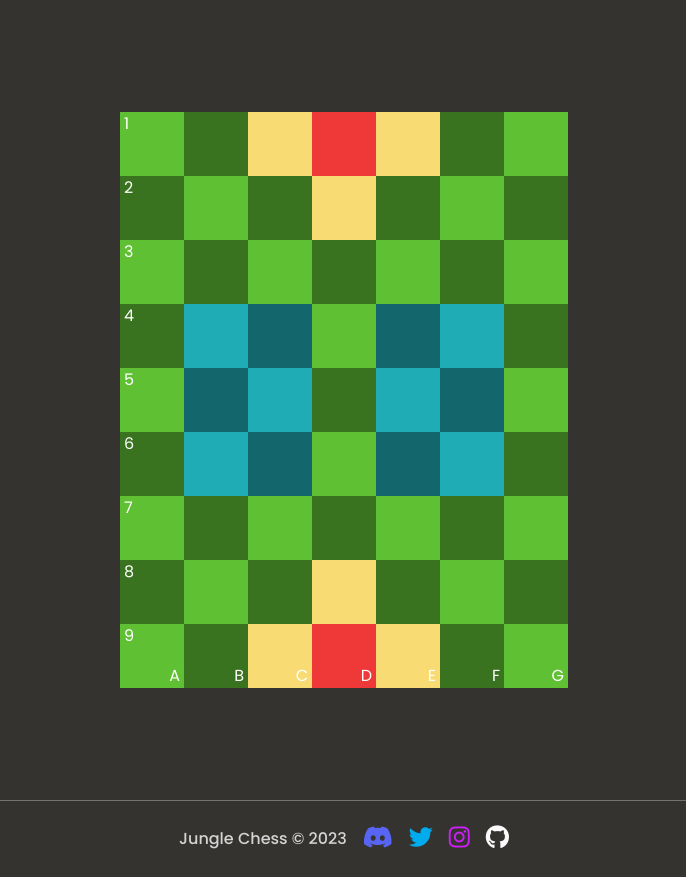
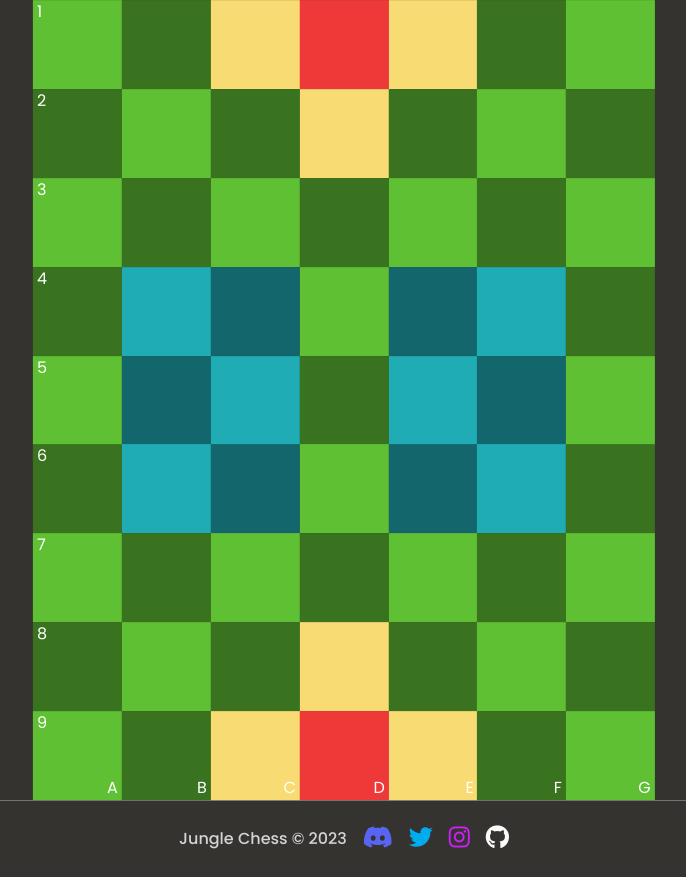
Before and after one commit to TochuGV/JungleChess, a Next.js app in the folder web/: page /game in a window 1280 px wide. Shown: the whole page, without its empty margins (296-982 px from the left). Built offline with nearby package versions, Linux system fonts and the light colour scheme.

Commit message:
6 - Create Board Define board size width with aspect ratio

```diff
--- a/web/app/game/page.tsx
+++ b/web/app/game/page.tsx
@@ -6,10 +6,10 @@ export default function Page() {
 
   return (
     <div className="w-full h-screen grid place-items-center">
-      <div className="board">
+      <div className="board w-[800px]">
         {board.map((row, x) => row.map((square, y) => (
           <div
-            className={`game-square game-square-${square}-${isSquareLight(x, y) ? "light" : "dark"}`}
+            className={`game-square w-full game-square-${square}-${isSquareLight(x, y) ? "light" : "dark"}`}
             data-number-after={x === 0 ? y + 1 : ""}
             data-number-before={y === 8 ? String.fromCharCode(x + 65) : ""}
           ></div>
--- a/web/app/globals.css
+++ b/web/app/globals.css
@@ -12,11 +12,12 @@
 
 @layer components {
   .board {
-    @apply grid grid-cols-9 w-fit rotate-90 -scale-y-100;
+    @apply grid grid-cols-9 rotate-90 -scale-y-100;
+    aspect-ratio: 9 / 7;
   }
 
   .game-square {
-    @apply w-[64px] h-[64px] rotate-90 -scale-y-100;
+    @apply rotate-90 -scale-y-100;
   }
 
   .game-square::after {
```
